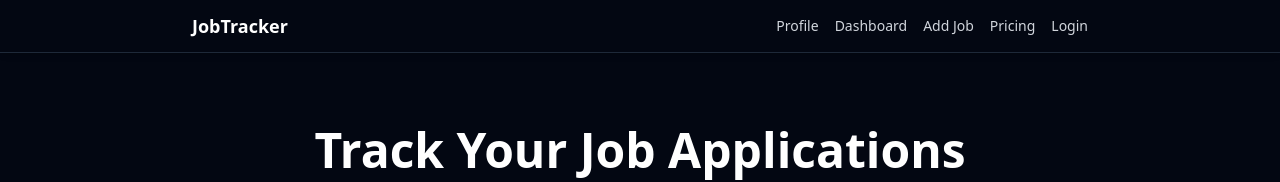
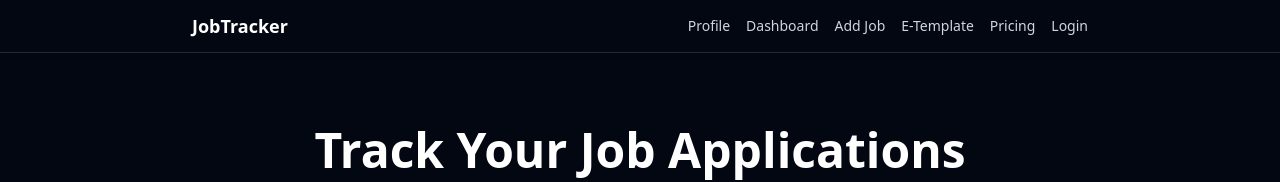
Before and after one commit to AyushSingh1002/EasyTrack, a Next.js app: page / in a window 1280 px wide. Shown: the top 182 px of the page. Built offline with nearby package versions, Linux system fonts and the light colour scheme; no server answers.

Commit message:
email template added v1.3

```diff
--- a/app/components/Navbar.js
+++ b/app/components/Navbar.js
@@ -45,6 +45,14 @@ export default function Navbar() {
           >
             <motion.span whileHover={{ scale: 1.05 }} whileTap={{ scale: 0.95 }}>
               Add Job
+            </motion.span>
+          </Link>
+          <Link
+            href="/email"
+            className="text-gray-300 text-sm hover:text-blue-400 transition duration-150"
+          >
+            <motion.span whileHover={{ scale: 1.05 }} whileTap={{ scale: 0.95 }}>
+              E-Template
             </motion.span>
           </Link>
           <Link
```
